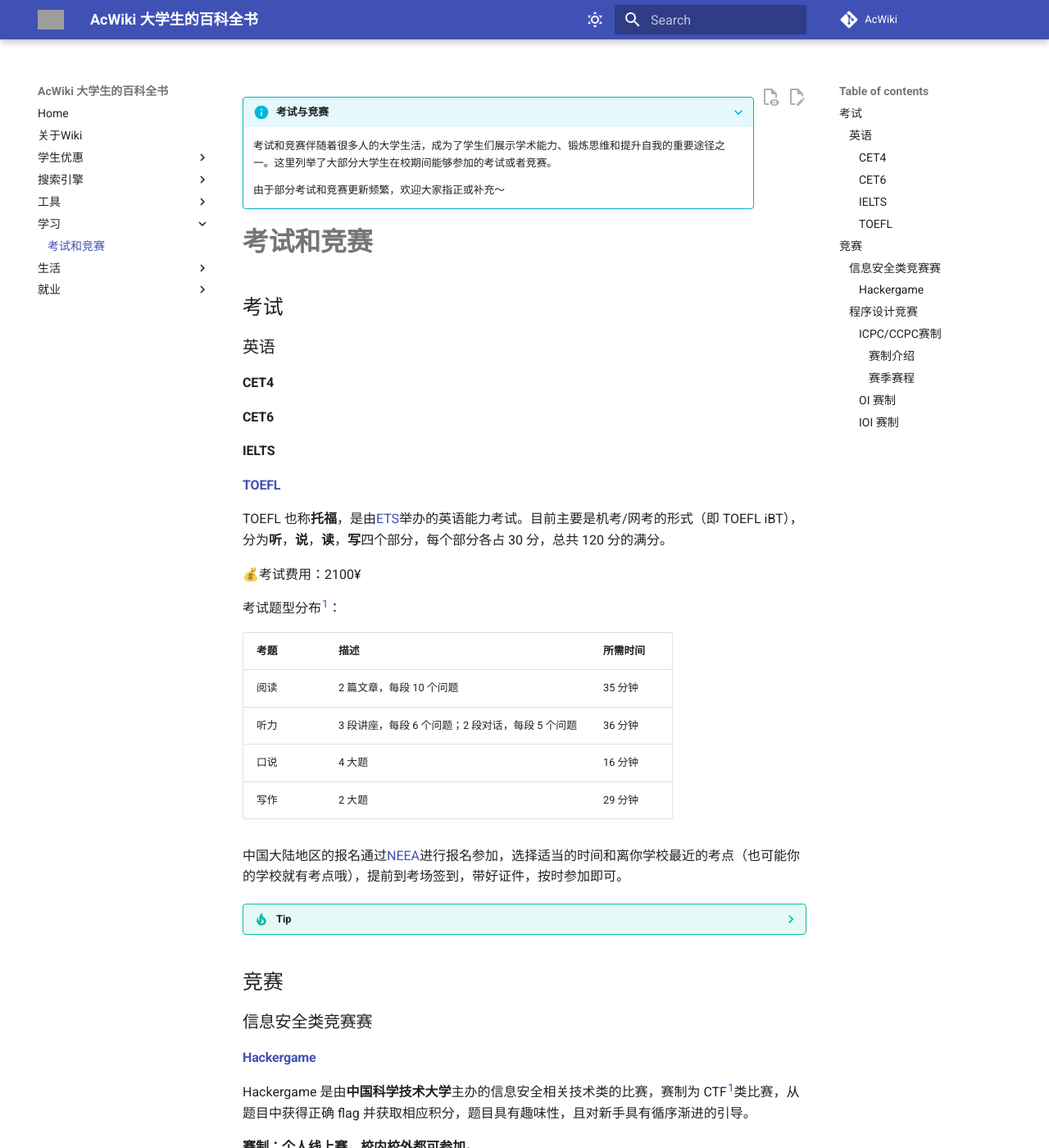
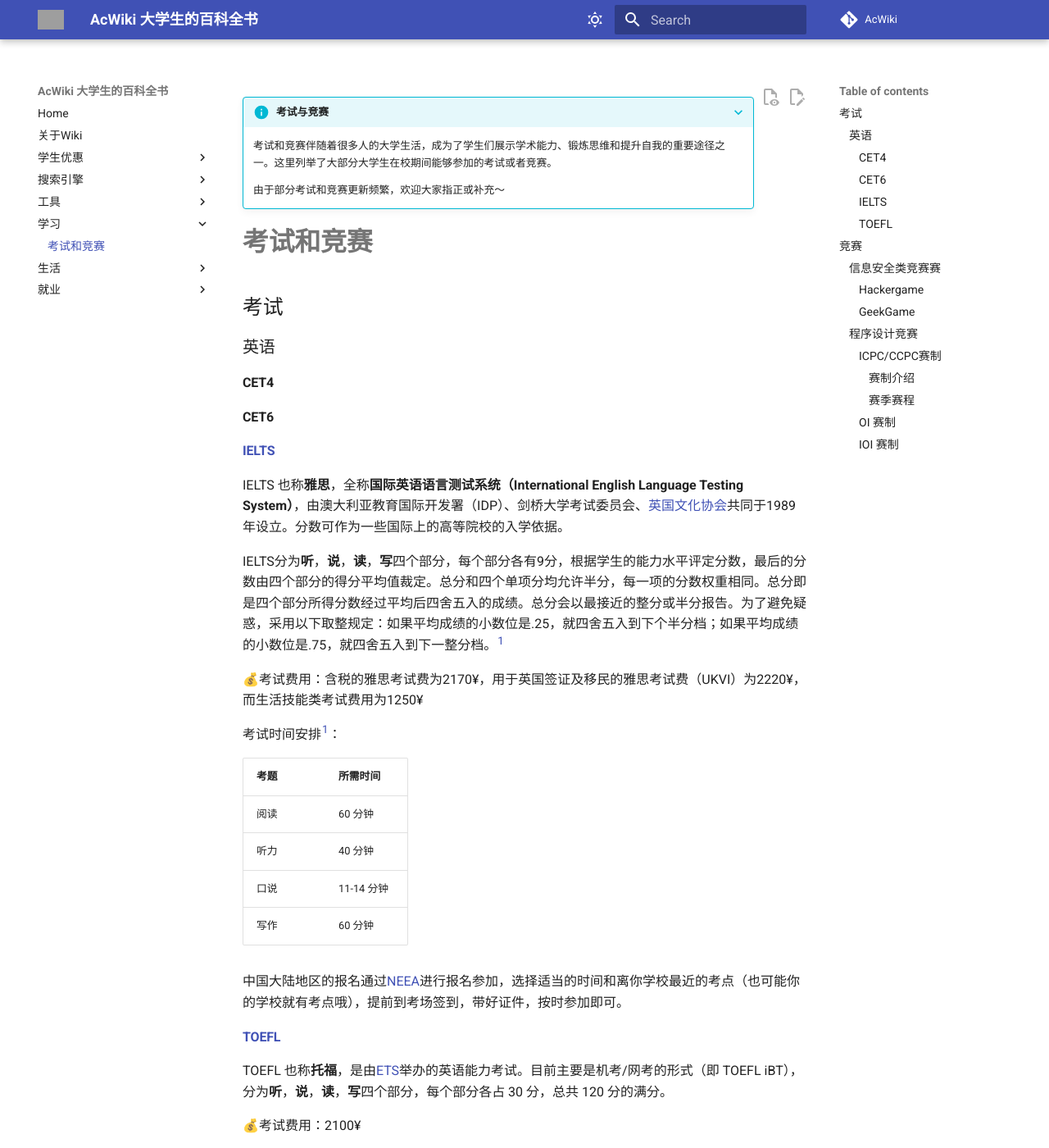
Before and after one commit to ztm0929/Ac-Wiki, an MkDocs documentation site: the page built from docs/04-study/study.md, in a window 1280 px wide and 1400 px high. Shown: the whole window at 82% size. Built offline with MkDocs 1.6.1 and Material for MkDocs 9.7.7, drawn with Linux system fonts in a browser that asks for light colours; comment, search, counter and statistics services are not loaded; some of the changed text lies outside the part shown; grey boxes are pictures that could not be loaded.

Commit message:
Study.md 添加了IELTS 以及GeekGame

```diff
--- a/docs/04-study/study.md
+++ b/docs/04-study/study.md
@@ -14,7 +14,25 @@
 
 #### CET6
 
-#### IELTS
+#### [IELTS](https://ielts.org/)
+
+IELTS 也称**雅思**，全称**国际英语语言测试系统（International English Language Testing System）**，由澳大利亚教育国际开发署（IDP）、剑桥大学考试委员会、[英国文化协会](https://www.britishcouncil.cn/)共同于1989年设立。分数可作为一些国际上的高等院校的入学依据。
+
+IELTS分为**听**，**说**，**读**，**写**四个部分，每个部分各有9分，根据学生的能力水平评定分数，最后的分数由四个部分的得分平均值裁定。总分和四个单项分均允许半分，每一项的分数权重相同。总分即是四个部分所得分数经过平均后四舍五入的成绩。总分会以最接近的整分或半分报告。为了避免疑惑，采用以下取整规定：如果平均成绩的小数位是.25，就四舍五入到下个半分档；如果平均成绩的小数位是.75，就四舍五入到下一整分档。[<sup>1</sup>](https://zh.wikipedia.org/wiki/%E9%9B%85%E6%80%9D)
+
+💰考试费用：含税的雅思考试费为2170¥，用于英国签证及移民的雅思考试费（UKVI）为2220¥，而生活技能类考试费用为1250¥
+
+考试时间安排[<sup>1</sup>](https://zh.wikipedia.org/wiki/%E9%9B%85%E6%80%9D)：
+
+| 考题 |所需时间 |
+| ----| -------- |
+| 阅读 | 60 分钟  |
+| 听力 | 40 分钟  |
+| 口说 | 11-14 分钟  |
+| 写作 | 60 分钟  |
+
+
+中国大陆地区的报名通过[NEEA](https://ielts.neea.cn/)进行报名参加，选择适当的时间和离你学校最近的考点（也可能你的学校就有考点哦），提前到考场签到，带好证件，按时参加即可。
 
 #### [TOEFL](https://www.ets.org/toefl.html)
 
@@ -50,6 +68,17 @@
 赛制其他具体要求参见[QA](https://hack.lug.ustc.edu.cn/qa/)。
 
 历年题目及题解 (write-ups): [USTC-Hackergame](https://github.com/USTC-Hackergame)
+
+#### [GeekGame](https://geekgame.pku.edu.cn/)
+
+GeekGame与Hackergame类似，是由**北京大学**（2024年第四届GeekGame与**清华大学**THUCTF合办，称为“京华杯”）主办的信息安全综合能力比赛，
+
+选手常见问题详见[选手常见问题](https://geekgame.pku.edu.cn/#/info/faq)。
+
+比赛规则和参赛须知详见[《诚信比赛须知》和《隐私政策》](https://geekgame.pku.edu.cn/#/user/terms)。
+
+历年题目及题解 (write-ups): [PKU-GeekGame](https://github.com/PKU-GeekGame/)
+
 
 ### 程序设计竞赛
 
```
